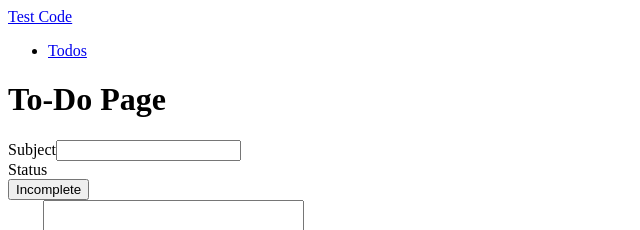
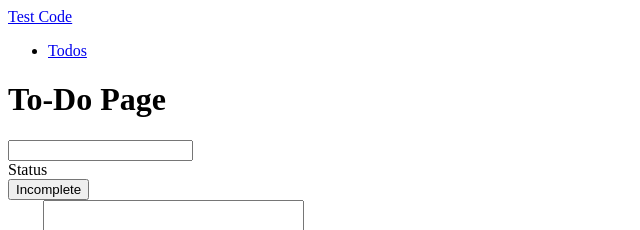
Before and after one commit to leegyuseung/vue3-project, a Vue app: page /todos/1 in a window 1280 px wide. Shown: the top 230 px of the page, without its empty margins (0-640 px from the left). Built offline with nearby package versions, Linux system fonts and the light colour scheme; no server answers; the HTML template or start-up script is replaced by a standard one.

Commit message:
컴포넌트에 v-model 사용하기

```diff
--- /dev/null
+++ b/src/components/InputVue.vue
@@ -0,0 +1,38 @@
+<template>
+  <div class="form-group">
+    <label>{{ label }}</label>
+    <input :value="subject" @input="onInput" type="text" class="form-control" />
+    <div v-if="error" class="text-red">{{ error }}</div>
+  </div>
+</template>
+
+<script>
+export default {
+  props: {
+    labels: {
+      type: String,
+      required: true,
+    },
+    error: {
+      type: String,
+      required: true,
+    },
+    subject: {
+      type: String,
+      required: true,
+    },
+  },
+  setup(props, { emit }) {
+    const onInput = (e) => {
+      emit("update:subject", e.target.value);
+    };
+    return { onInput };
+  },
+};
+</script>
+
+<style scoped>
+.text-red {
+  color: red;
+}
+</style>
--- a/src/components/TodoForm.vue
+++ b/src/components/TodoForm.vue
@@ -3,11 +3,16 @@
   <form v-else @submit.prevent="onSave">
     <div class="row">
       <div class="col-6">
-        <div class="form-group">
+        <!-- <div class="form-group">
           <label>Subject</label>
           <input v-model="todo.subject" type="text" class="form-control" />
           <div v-if="subjectError" class="text-red">{{ subjectError }}</div>
-        </div>
+        </div> -->
+        <Input
+          label="Subject"
+          v-model:subject="todo.subject"
+          :error="subjectError"
+        />
       </div>
       <div v-if="editing" class="col-6">
         <div class="form-group">
@@ -53,13 +58,13 @@
 <script>
 import { useRoute, useRouter } from "vue-router";
 import axios from "axios";
-import { ref, computed } from "vue";
+import { ref, computed, onUpdated } from "vue";
 import _ from "lodash";
 import Toast from "@/components/ToastVue.vue";
 import { useToast } from "@/composables/toast";
-
+import Input from "@/components/InputVue.vue";
 export default {
-  components: { Toast },
+  components: { Toast, Input },
   props: {
     editing: {
       type: Boolean,
@@ -73,6 +78,10 @@ export default {
       completed: false,
       body: "",
     });
+    onUpdated(() => {
+      console.log(todo.value.subject);
+    });
+
     const orginalTodo = ref(null);
     const loading = ref(false);
     const router = useRouter();
@@ -80,6 +89,7 @@ export default {
 
     const { toastMessage, toastAlertType, showToast, triggerToast } =
       useToast();
+
     const getTodo = async () => {
       loading.value = true;
       try {
@@ -166,10 +176,6 @@ export default {
 </script>
 
 <style scoped>
-.text-red {
-  color: red;
-}
-
 .fade-enter-active,
 .fade-leave-active {
   transition: all 0.5s ease;
```
